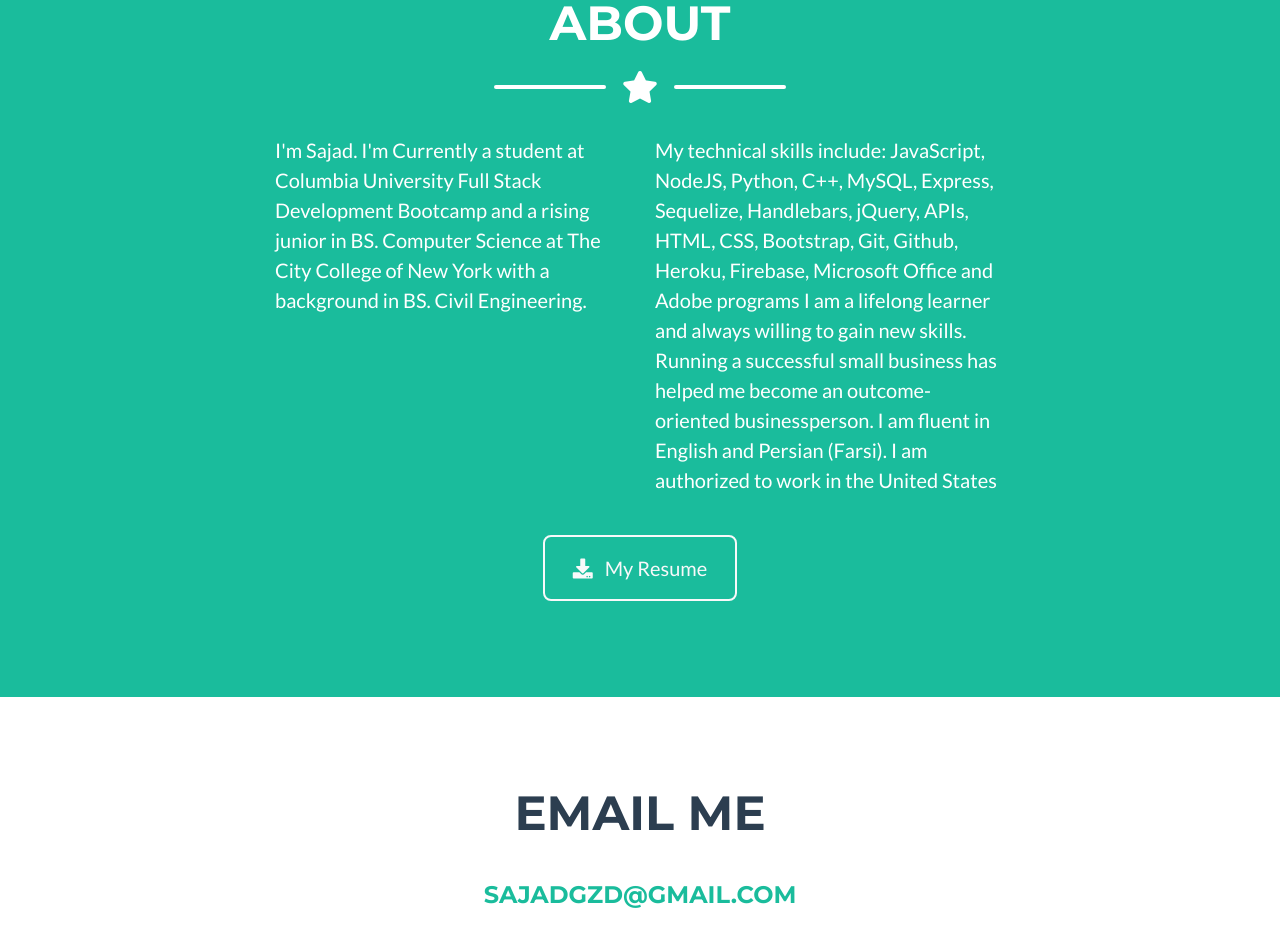
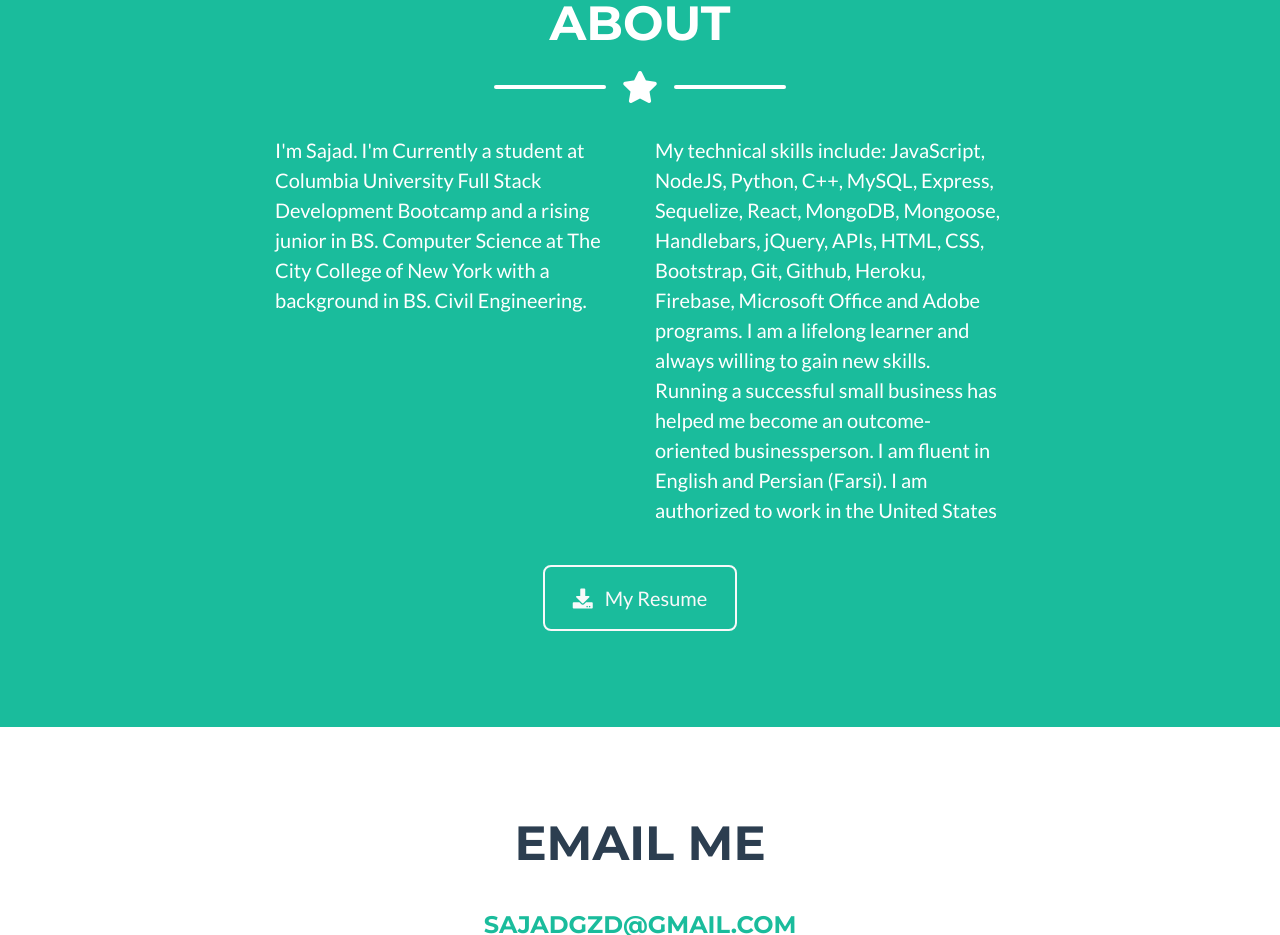
Before and after one commit to sajadgzd/sajadgzd.github.io, a website with bundled scripts: page index.html in a window 1280 px wide. Shown: the part 1831-2766 px from the top of the page. Built offline with nearby package versions, Linux system fonts and the light colour scheme.

Commit message:
edit bio

```diff
--- a/index.html
+++ b/index.html
@@ -199,7 +199,7 @@
                     <p class="lead">I'm Sajad. I'm Currently a student at Columbia University Full Stack Development Bootcamp and a rising junior in BS. Computer Science at The City College of New York with a background in BS. Civil Engineering.</p>
                 </div>
                 <div class="col-lg-4 mr-auto">
-                    <p class="lead">My technical skills include: JavaScript, NodeJS, Python, C++, MySQL, Express, Sequelize, Handlebars, jQuery, APIs, HTML, CSS, Bootstrap, Git, Github, Heroku, Firebase, Microsoft Office and Adobe programs I am a lifelong learner and
+                    <p class="lead">My technical skills include: JavaScript, NodeJS, Python, C++, MySQL, Express, Sequelize, React, MongoDB, Mongoose, Handlebars, jQuery, APIs, HTML, CSS, Bootstrap, Git, Github, Heroku, Firebase, Microsoft Office and Adobe programs. I am a lifelong learner and
                         always willing to gain new skills. Running a successful small business has helped me become an outcome-oriented businessperson. I am fluent in English and Persian (Farsi). I am authorized to work in the United States</p>
                 </div>
             </div>
```
